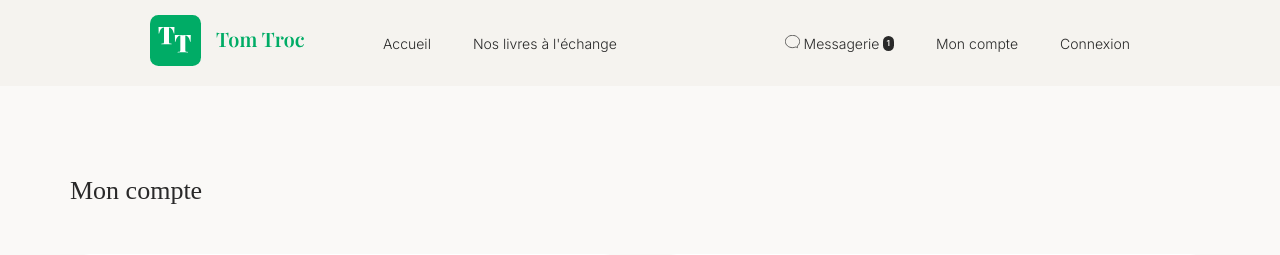
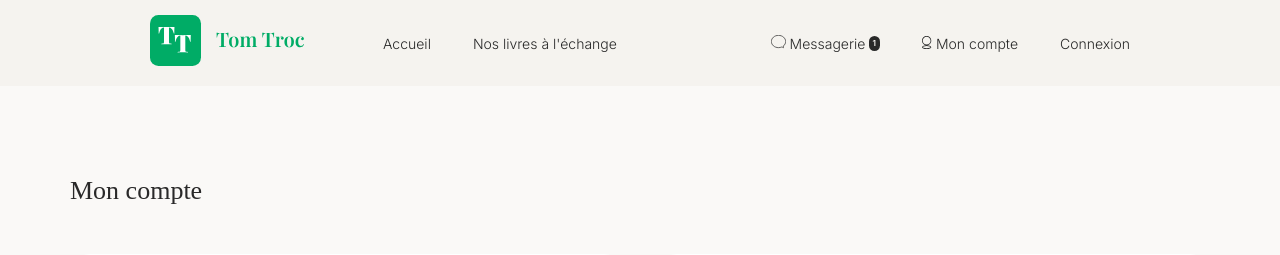
Before and after one commit to nutbreaker/projet_4_b, a PHP site: page /views/account.php in a window 1280 px wide. Shown: the top 255 px of the page. Run offline with PHP 8.4, Linux system fonts and the light colour scheme; some web fonts are replaced.

Commit message:
fix(header-menu): account missing icon
Add the missing icon to `Mon compte` link and update the html
templates accordingly.

```diff
--- a/public/css/style.css
+++ b/public/css/style.css
@@ -242,6 +242,17 @@ header
     color: var(--bg-color);
     border-radius: .765rem;
     background: var(--default-text-color);
+}
+
+.header-account {
+    display: flex;
+    align-items: center;
+    gap: 0.4rem;
+}
+
+.header-account::before {
+    align-self: end;
+    content: url(/img/account.svg);
 }
 
 /*
--- a/views/account.php
+++ b/views/account.php
@@ -29,7 +29,7 @@
                     <a class="header-chat" href="/chat">Messagerie <span class="header-chat-notification">1</span></a>
                 </li>
                 <li>
-                    <a href="/account">Mon compte</a>
+                    <a class="header-account" href="/account">Mon compte</a>
                 </li>
                 <li>
                     <a href="/signin">Connexion</a>
--- a/views/book.php
+++ b/views/book.php
@@ -29,7 +29,7 @@
                     <a class="header-chat" href="/chat">Messagerie <span class="header-chat-notification">1</span></a>
                 </li>
                 <li>
-                    <a href="/account">Mon compte</a>
+                    <a class="header-account" href="/account">Mon compte</a>
                 </li>
                 <li>
                     <a href="/signin">Connexion</a>
--- a/views/books.php
+++ b/views/books.php
@@ -29,7 +29,7 @@
                     <a class="header-chat" href="/chat">Messagerie <span class="header-chat-notification">1</span></a>
                 </li>
                 <li>
-                    <a href="/account">Mon compte</a>
+                    <a class="header-account" href="/account">Mon compte</a>
                 </li>
                 <li>
                     <a href="/signin">Connexion</a>
@@ -84,7 +84,7 @@
                     </figcaption>
                 </figure>
 
-                 <figure class="card">
+                <figure class="card">
                     <img class="card-img" src="/img/esther.jpg" alt="">
                     <figcaption class="card-figcaption">
                         <h3 class="card-figcaption-title">Esther</h3>
--- a/views/chat.php
+++ b/views/chat.php
@@ -29,7 +29,7 @@
                     <a class="header-chat" href="/chat">Messagerie <span class="header-chat-notification">1</span></a>
                 </li>
                 <li>
-                    <a href="/account">Mon compte</a>
+                    <a class="header-account" href="/account">Mon compte</a>
                 </li>
                 <li>
                     <a href="/signin">Connexion</a>
--- a/views/edit.php
+++ b/views/edit.php
@@ -29,7 +29,7 @@
                     <a class="header-chat" href="/chat">Messagerie <span class="header-chat-notification">1</span></a>
                 </li>
                 <li>
-                    <a href="/account">Mon compte</a>
+                    <a class="header-account" href="/account">Mon compte</a>
                 </li>
                 <li>
                     <a href="/signin">Connexion</a>
--- a/views/home.php
+++ b/views/home.php
@@ -29,7 +29,7 @@
                     <a class="header-chat" href="/chat">Messagerie <span class="header-chat-notification">1</span></a>
                 </li>
                 <li>
-                    <a href="/account">Mon compte</a>
+                    <a class="header-account" href="/account">Mon compte</a>
                 </li>
                 <li>
                     <a href="/signin">Connexion</a>
--- a/views/profile.php
+++ b/views/profile.php
@@ -29,7 +29,7 @@
                     <a class="header-chat" href="/chat">Messagerie <span class="header-chat-notification">1</span></a>
                 </li>
                 <li>
-                    <a href="/account">Mon compte</a>
+                    <a class="header-account" href="/account">Mon compte</a>
                 </li>
                 <li>
                     <a href="/signin">Connexion</a>
--- a/views/signin.php
+++ b/views/signin.php
@@ -29,7 +29,7 @@
                     <a class="header-chat" href="/chat">Messagerie <span class="header-chat-notification">1</span></a>
                 </li>
                 <li>
-                    <a href="/account">Mon compte</a>
+                    <a class="header-account" href="/account">Mon compte</a>
                 </li>
                 <li>
                     <a href="/signin">Connexion</a>
--- a/views/signup.php
+++ b/views/signup.php
@@ -29,7 +29,7 @@
                     <a class="header-chat" href="/chat">Messagerie <span class="header-chat-notification">1</span></a>
                 </li>
                 <li>
-                    <a href="/account">Mon compte</a>
+                    <a class="header-account" href="/account">Mon compte</a>
                 </li>
                 <li>
                     <a href="/signin">Connexion</a>
```
Also changed, not shown: public/img/account.svg (added).
